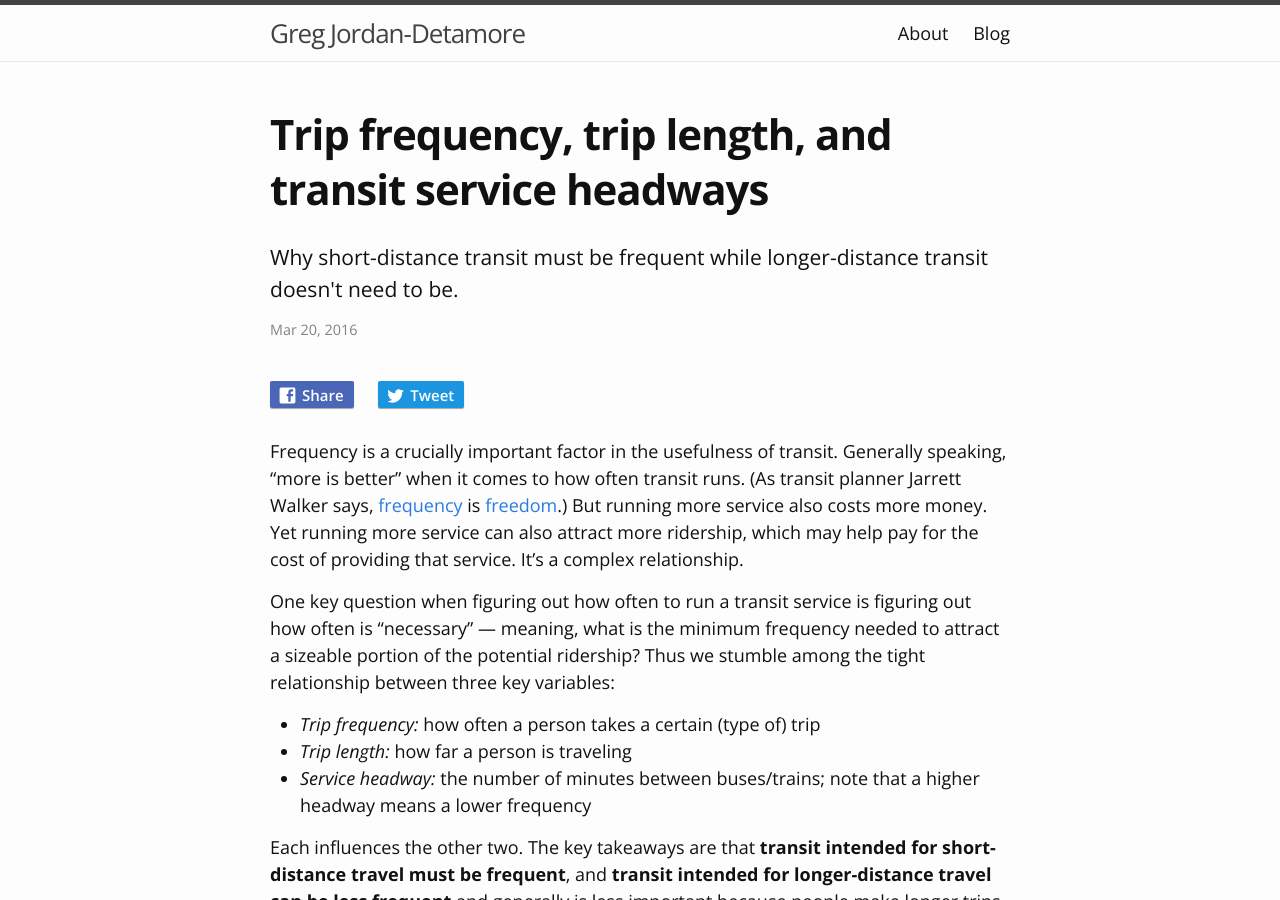
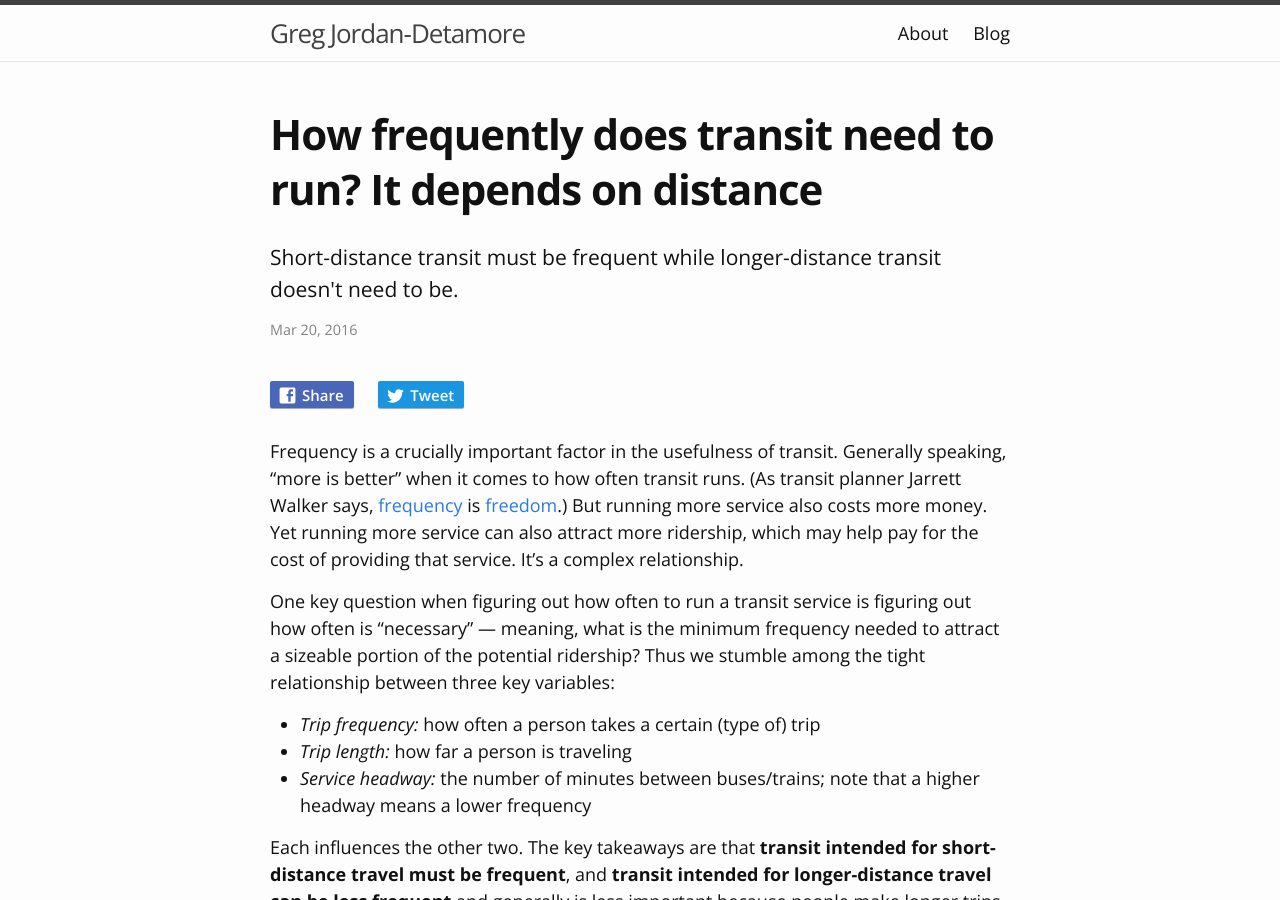
Before and after one commit to gregjd/gregjd.github.io, a Jekyll site: the page built from _posts/2016-03-20-frequency-length-headway.md, in a window 1280 px wide and 900 px high. Built offline with Jekyll 4.4.1, drawn with Linux system fonts in a browser that asks for light colours; comment, search, counter and statistics services are not loaded.

Commit message:
Change title to be more enticing

```diff
--- a/_posts/2016-03-20-frequency-length-headway.md
+++ b/_posts/2016-03-20-frequency-length-headway.md
@@ -1,6 +1,6 @@
 ---
-title: Trip frequency, trip length, and transit service headways
-description: Why short-distance transit must be frequent while longer-distance transit doesn't need to be.
+title: How frequently does transit need to run? It depends on distance
+description: Short-distance transit must be frequent while longer-distance transit doesn't need to be.
 layout: post
 image: /images/Lincoln_Trip_Distribution.svg
 ---
```
